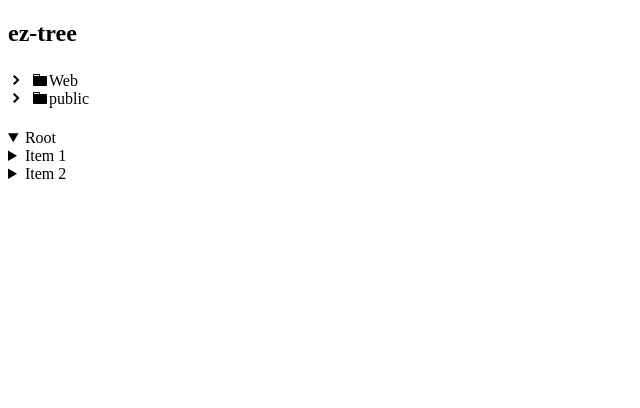
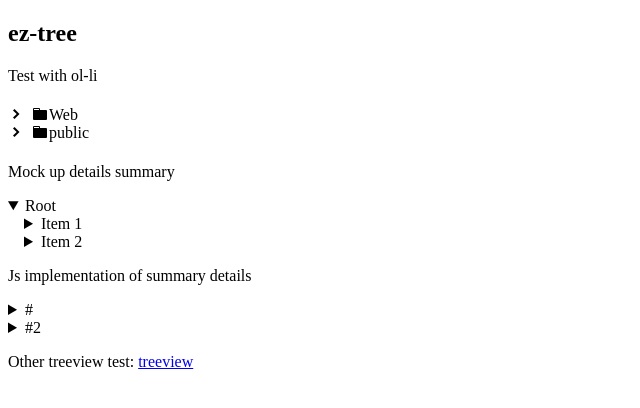
Before and after one commit to atlemagnussen/es6-tree, a website: page web/index.html in a window 1280 px wide. Both pictures are taken after a click on the heading "Root". Shown: the whole page, without its empty margins (0-640 px from the left). Drawn offline with Linux system fonts and the light colour scheme.

Commit message:
made simple tree js lib

```diff
--- a/web/eztree.css
+++ b/web/eztree.css
@@ -1,4 +1,13 @@
+body {
+    /* font-size: 20px; */
+    /* font-size: 2em; */
+    /* font-size: 30px; */
+}
 .list-tree {
     list-style: none;
-    padding: 5px;
+    padding: 5px
 }
+details details {
+    margin-left: 1em;
+    display:block;
+}
--- a/web/eztree.js
+++ b/web/eztree.js
@@ -1,5 +1,27 @@
 export class EzTree {
-    constructor() {
+    constructor(parentId, config, data) {
         console.log('ez-tree');
+        this.parentId = parentId;
+        this.parentEl = document.getElementById(parentId);
+        if (!this.parentEl) {
+            throw new Error(`Can't find element with id ${parentId}`);
+        }
+        this.config = config;
+        this.data = data;
+        this.append(this.parentEl, this.data);
+    }
+
+    append(p, data) {
+        data.forEach(n => {
+            var d = document.createElement('details');
+            p.appendChild(d);
+            var s = document.createElement('summary');
+            s.id = n.id;
+            s.innerHTML = n.name;
+            d.appendChild(s);
+            if (n.children && Array.isArray(n.children)) {
+                this.append(d, n.children);
+            }
+        })
     }
 }
--- a/web/index.html
+++ b/web/index.html
@@ -16,6 +16,7 @@
         import idx from './index.js';
     </script>
 
+    <p>Test with ol-li</p>
     <div id="tree">
         <ol class="list-tree">
             <li>
@@ -30,8 +31,8 @@
             </li>
         </ol>
     </div>
-
-    <div class="treeview">
+    <p>Mock up details summary</p>
+    <div class="treeview-test">
         <details>
             <summary id="root">Root</summary>
             <details>
@@ -44,9 +45,6 @@
                             <summary id="item-1-2-1">Item 1.2.1</summary>
                         </details>
                     </details>
-            </details>
-            <details>
-                <summary id="item-1-2">Item 1.2</summary>
                 </details>
             </details>
             <details>
@@ -63,7 +61,13 @@
             </details>
         </details>
     </div>
+    <p>Js implementation of summary details</p>
+    <div id="eztree">
 
+    </div>
+    <p>
+        Other treeview test: <a href="treeview.html">treeview</a>
+    </p>
 </body>
 
 </html>
--- a/web/index.js
+++ b/web/index.js
@@ -1,25 +1,50 @@
-import { EzTree } from './eztree.js';
+import {
+    EzTree
+} from './eztree.js';
 
 
 class Index {
     constructor() {
         console.log("Index init");
 
-        var nodes = [{
+        var data = [{
                 id: "master",
                 name: "#",
                 expanded: true,
-            children: [
+                children: [{
+                        id: "web-easy",
+                        name: "Web Easy",
+                        children: [{
+                                id: "js-beginners",
+                                name: "JS beginners"
+                            },
                             {
-                    id: "web-easy",
-                    name: "Web Easy"
+                                id: "html-beginners",
+                                name: "HTML beginners"
+                            }
+                        ]
                     },
                     {
                         id: "web-medium",
                         name: "Web Medium"
                     }
                 ]
-        }];
+            },
+            {
+                id: "master2",
+                name: "#2",
+                expanded: true,
+                children: [{
+                        id: "web-easy2",
+                        name: "Web Easy2"
+                    },
+                    {
+                        id: "web-medium2",
+                        name: "Web Medium2"
+                    }
+                ]
+            }
+        ];
 
         var config = {
             types: {
@@ -28,6 +53,8 @@ class Index {
                 }
             }
         }
+
+        this.tree = new EzTree('eztree', config, data)
     }
 }
 
```
Lines whose indentation alone changed are shown as unchanged.
